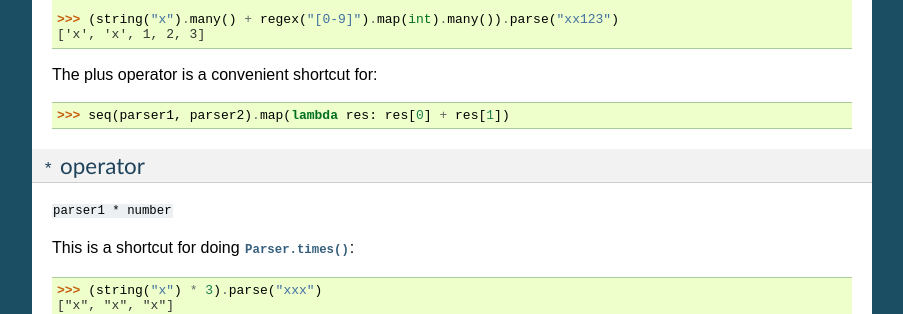
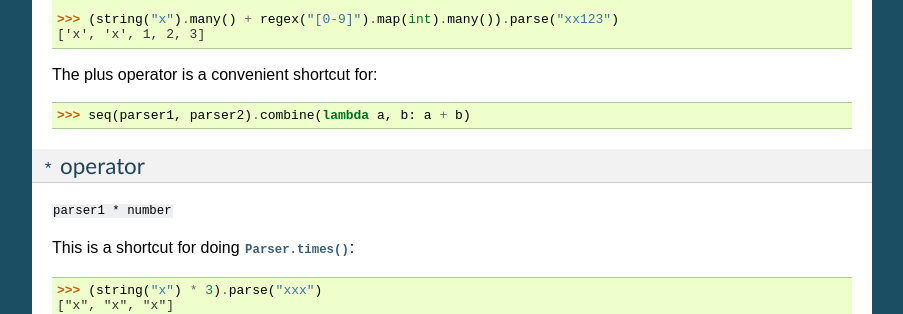
Before and after one commit to python-parsy/parsy, a Sphinx documentation site: the page built from docs/methods_and_combinators.rst, in a window 1280 px wide and 900 px high, scrolled down 3445 px. Shown: the part 152-466 px from the top of the window, without its empty margins (198-1101 px from the left). Built offline with Sphinx 7.4.7, drawn with Linux system fonts in a browser that asks for light colours.

Commit message:
Cleaned up some code using `.combine`

```diff
--- a/docs/methods_and_combinators.rst
+++ b/docs/methods_and_combinators.rst
@@ -264,7 +264,7 @@
 
 The plus operator is a convenient shortcut for:
 
-   >>> seq(parser1, parser2).map(lambda res: res[0] + res[1])
+   >>> seq(parser1, parser2).combine(lambda a, b: a + b)
 
 .. _parser-times:
 
--- a/src/parsy/__init__.py
+++ b/src/parsy/__init__.py
@@ -1,5 +1,6 @@
 # -*- coding: utf-8 -*- #
 
+import operator
 import re
 from .version import __version__  # noqa: F401
 from functools import wraps
@@ -186,7 +187,7 @@
         return marked
 
     def __add__(self, other):
-        return seq(self, other).map(lambda res: res[0] + res[1])
+        return seq(self, other).combine(operator.add)
 
     def __mul__(self, other):
         if isinstance(other, range):
```
